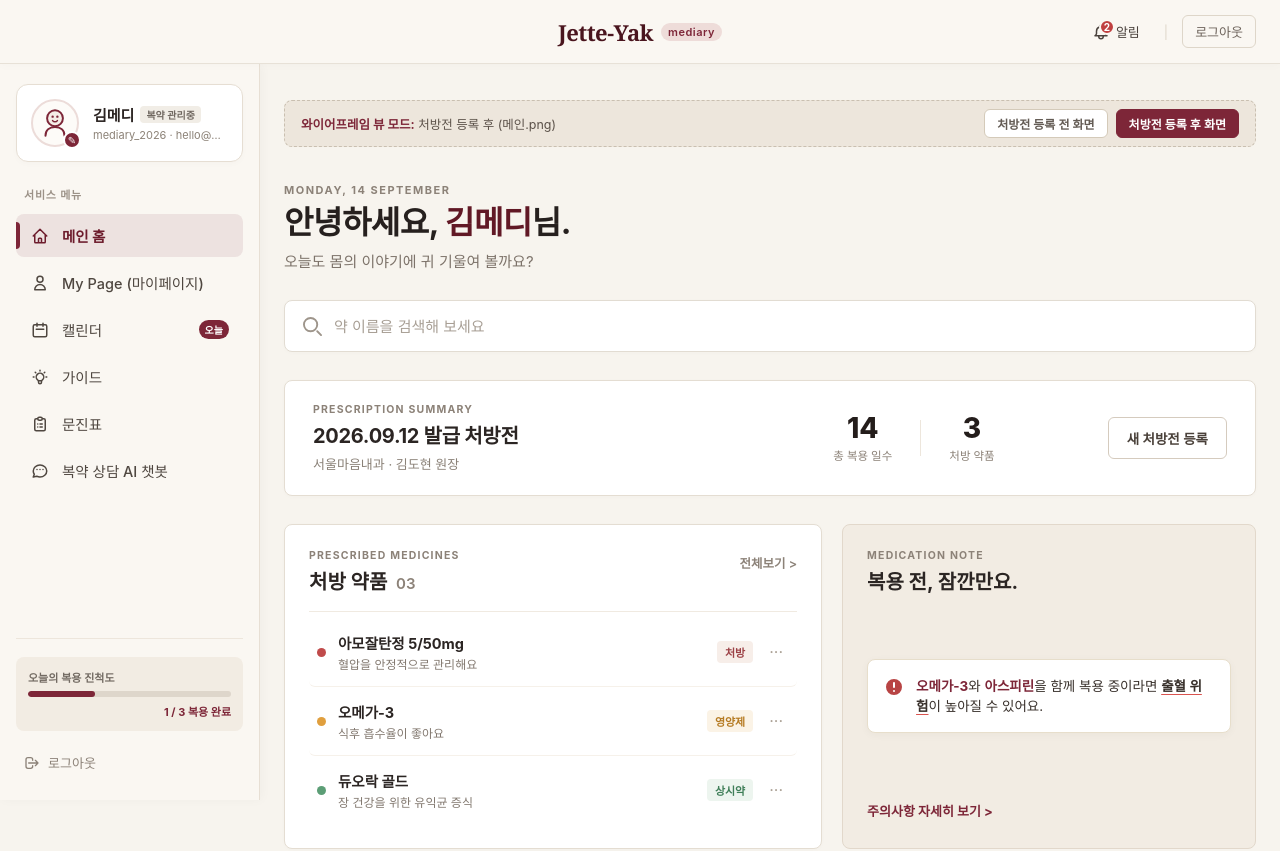
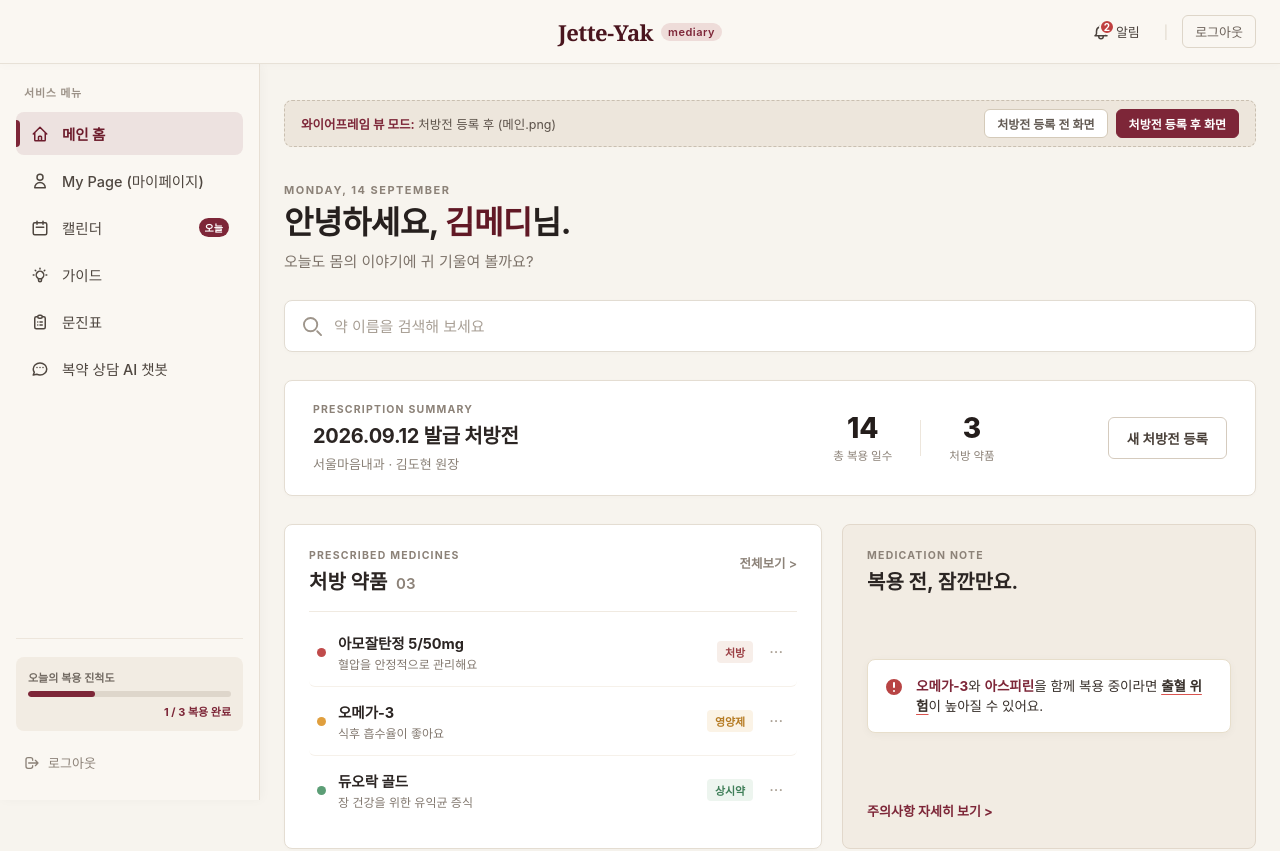
Before and after one commit to jws909/Jette-Yak, a React (Vite) app in the folder frontend/: page / in a window 1280 px wide. Shown: the top 851 px of the page. Built offline with nearby package versions, Linux system fonts and the light colour scheme.

Commit message:
feat: Sidebar 상단 사용자 프로필 카드 제거

```diff
--- a/frontend/src/components/layout/Sidebar.css
+++ b/frontend/src/components/layout/Sidebar.css
@@ -87,102 +87,7 @@
   color: #4a151e;
 }
 
-/* --------------------------------------------------------------------------
-   프로필 카드 영역 (와이어프레임 메인,navbar,sidebar.jpg 명세)
-   -------------------------------------------------------------------------- */
-.sidebar-profile-card {
-  display: flex;
-  align-items: center;
-  gap: 14px;
-  background-color: #ffffff;
-  border: 1px solid #e6ded3;
-  border-radius: 12px;
-  padding: 14px 14px;
-  margin-bottom: 24px;
-  cursor: pointer;
-  transition: all 0.2s ease;
-  box-shadow: 0 2px 6px rgba(0, 0, 0, 0.02);
-}
 
-.sidebar-profile-card:hover {
-  border-color: #7d2638;
-  transform: translateY(-1px);
-  box-shadow: 0 4px 12px rgba(125, 38, 56, 0.08);
-}
-
-.profile-avatar-box {
-  position: relative;
-  flex-shrink: 0;
-}
-
-.profile-avatar-circle {
-  width: 48px;
-  height: 48px;
-  border-radius: 50%;
-  background: #fdfbf8;
-  border: 2px solid #ecdcd9;
-  display: flex;
-  align-items: center;
-  justify-content: center;
-  overflow: hidden;
-}
-
-.avatar-sketch-icon {
-  width: 38px;
-  height: 38px;
-}
-
-.avatar-edit-badge {
-  position: absolute;
-  bottom: -2px;
-  right: -2px;
-  background: #7d2638;
-  color: #ffffff;
-  font-size: 10px;
-  width: 18px;
-  height: 18px;
-  border-radius: 50%;
-  display: flex;
-  align-items: center;
-  justify-content: center;
-  border: 2px solid #ffffff;
-}
-
-.profile-info-box {
-  flex: 1;
-  min-width: 0;
-}
-
-.profile-name-row {
-  display: flex;
-  align-items: center;
-  gap: 6px;
-}
-
-.profile-name {
-  font-size: 15px;
-  font-weight: 700;
-  color: #2b2422;
-}
-
-.profile-tag {
-  font-size: 10px;
-  background-color: #f1ede6;
-  color: #706861;
-  padding: 1px 6px;
-  border-radius: 4px;
-  font-weight: 600;
-}
-
-.profile-sub {
-  display: block;
-  font-size: 11px;
-  color: #8c8277;
-  margin-top: 3px;
-  white-space: nowrap;
-  overflow: hidden;
-  text-overflow: ellipsis;
-}
 
 /* --------------------------------------------------------------------------
    사이드바 내비게이션 링크
--- a/frontend/src/components/layout/Sidebar.jsx
+++ b/frontend/src/components/layout/Sidebar.jsx
@@ -5,7 +5,6 @@ export default function Sidebar({
   isOpen,
   onClose,
   isLoggedIn,
-  user,
   onLogout
 }) {
   const navigate = useNavigate();
@@ -15,11 +14,6 @@ export default function Sidebar({
     if (window.innerWidth < 768) {
       onClose();
     }
-  };
-
-  const handleProfileClick = () => {
-    navigate('/mypage');
-    handleLinkClick();
   };
 
   return (
@@ -45,34 +39,6 @@ export default function Sidebar({
             >
               ✕
             </button>
-          </div>
-
-          {/* 프로필 카드 영역 (와이어프레임 명세) */}
-          <div className="sidebar-profile-card" onClick={handleProfileClick} title="마이페이지로 이동">
-            <div className="profile-avatar-box">
-              <div className="profile-avatar-circle">
-                {user?.profileImg ? (
-                  <img src={user.profileImg} alt="프로필" />
-                ) : (
-                  <svg className="avatar-sketch-icon" viewBox="0 0 48 48" fill="none">
-                    <circle cx="24" cy="18" r="10" stroke="#7d2638" strokeWidth="2.5" fill="#f5ede7" />
-                    <circle cx="21" cy="16" r="1.5" fill="#7d2638" />
-                    <circle cx="27" cy="16" r="1.5" fill="#7d2638" />
-                    <path d="M21 21 C22.5 23, 25.5 23, 27 21" stroke="#7d2638" strokeWidth="2" strokeLinecap="round" />
-                    <path d="M12 40 C12 33, 17 29, 24 29 C31 29, 36 33, 36 40" stroke="#7d2638" strokeWidth="2.5" strokeLinecap="round" />
-                  </svg>
-                )}
-              </div>
-              <span className="avatar-edit-badge" title="프로필 사진">✎</span>
-            </div>
-
-            <div className="profile-info-box">
-              <div className="profile-name-row">
-                <strong className="profile-name">{user?.name || '김메디'}</strong>
-                <span className="profile-tag">복약 관리중</span>
-              </div>
-              <span className="profile-sub">{user?.email || 'mediary_2026 · hello@mediary.kr'}</span>
-            </div>
           </div>
 
           {/* 내비게이션 메뉴 목록 (와이어프레임 순서) */}
```
